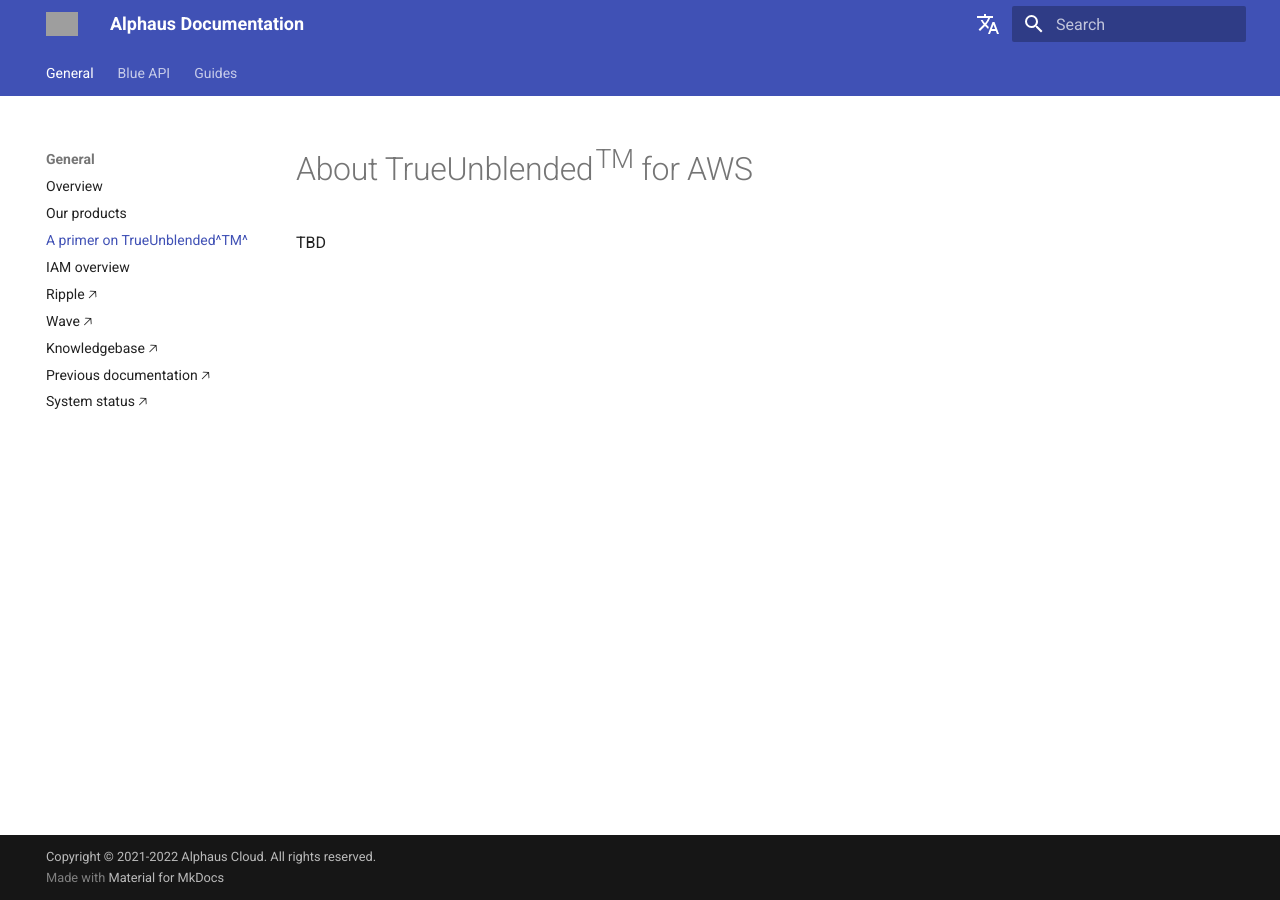
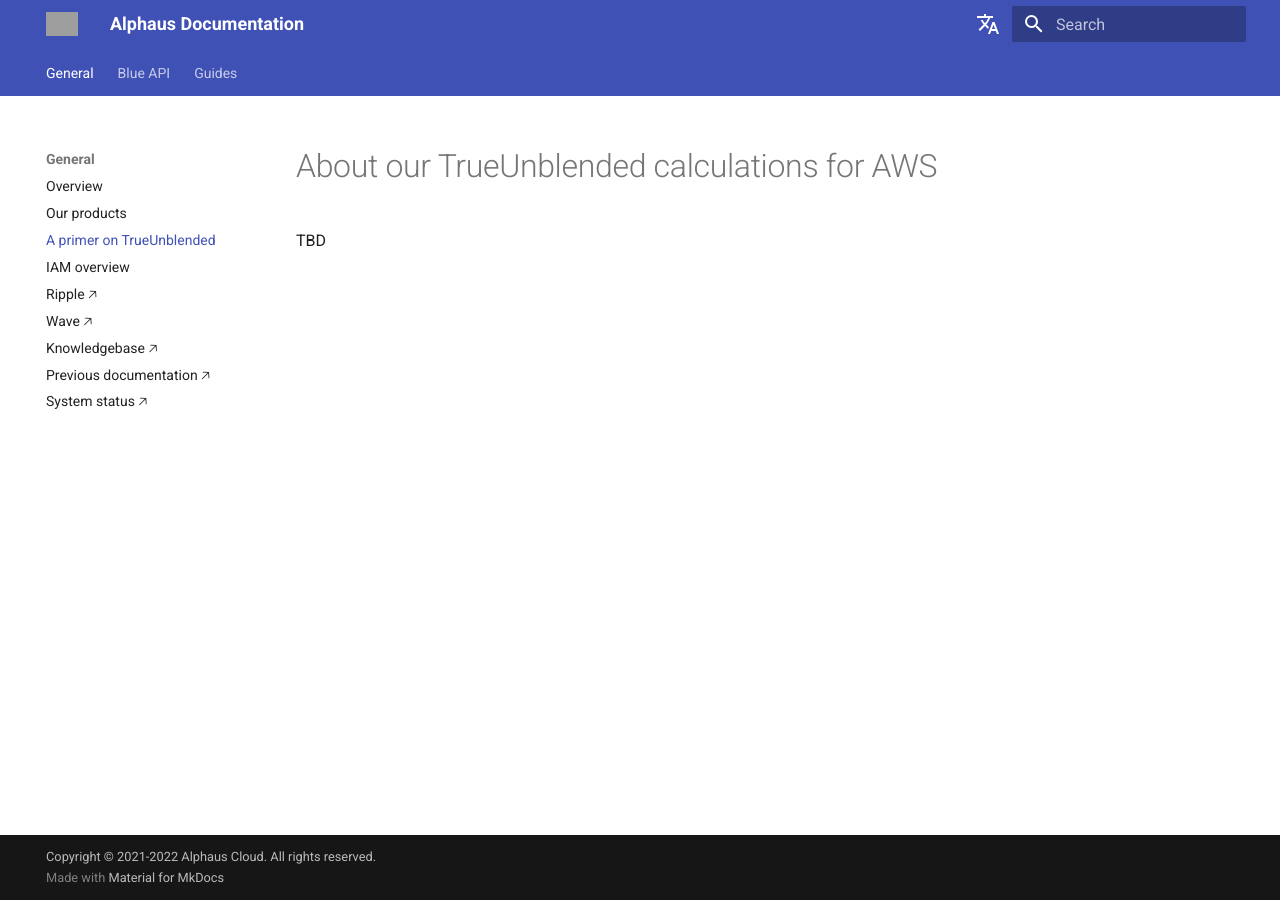
Before and after one commit to alphauslabs/tmpdocs, an MkDocs documentation site: the page built from docs/trueunblended.md, in a window 1280 px wide. Built offline with MkDocs 1.6.1 and Material for MkDocs 9.7.7, drawn with Linux system fonts in a browser that asks for light colours; comment, search, counter and statistics services are not loaded; grey boxes are pictures that could not be loaded.

```diff
--- a/docs/trueunblended.md
+++ b/docs/trueunblended.md
@@ -1,3 +1,3 @@
-# About TrueUnblended^TM^ for AWS
+# About our TrueUnblended calculations for AWS
 
 TBD
--- a/mkdocs.yml
+++ b/mkdocs.yml
@@ -13,7 +13,7 @@ nav:
 - 'General':
   - 'index.md'
   - 'products.md'
-  - 'A primer on TrueUnblended^TM^': 'trueunblended.md'
+  - 'A primer on TrueUnblended': 'trueunblended.md'
   - 'IAM overview': 'iam.md'
   - 'Ripple 🡥': 'https://docs.alphaus.cloud/v/ripple-en/'
   - 'Wave 🡥': 'https://docs.alphaus.cloud/v/wave-eng/'
```
Also changed, not shown: docs/products.md (+1 -1 lines).
